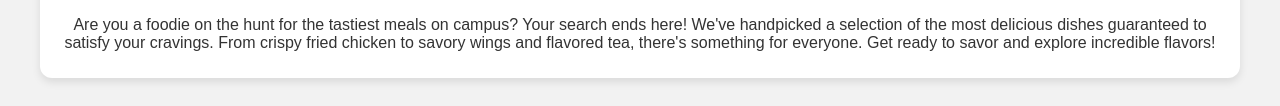
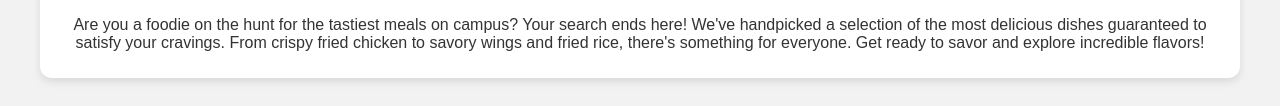
Before and after one commit to shaunaayscue/shaunaayscue.github.io, a plain HTML site: page csc372-hw/hw3/index.html in a window 1280 px wide. Shown: the part 248-354 px from the top of the page. Drawn offline with Linux system fonts and the light colour scheme.

Commit message:
assignment 3

```diff
--- a/csc372-hw/hw3/index.html
+++ b/csc372-hw/hw3/index.html
@@ -30,7 +30,7 @@
             <p>
                 Are you a foodie on the hunt for the tastiest meals on campus? Your search ends here! We've handpicked
                 a selection of the most delicious dishes guaranteed to satisfy your cravings. From crispy fried chicken
-                to savory wings and flavored tea, there's something for everyone. Get ready to savor and explore
+                to savory wings and fried rice, there's something for everyone. Get ready to savor and explore
                 incredible flavors!
             </p>
         </section>
```
